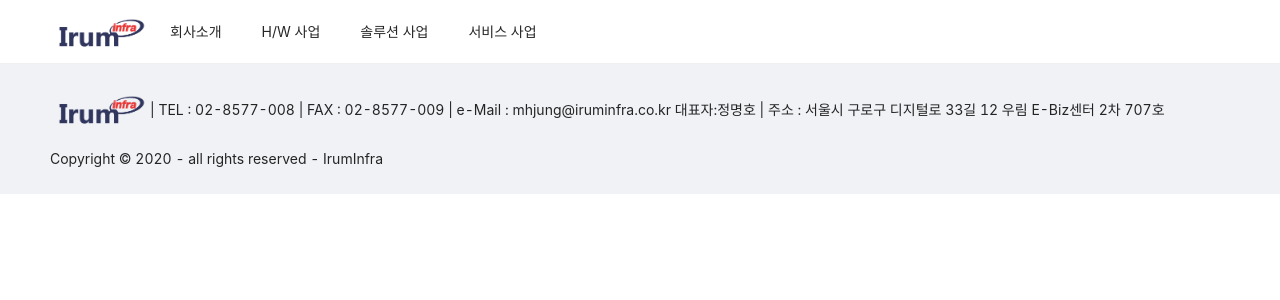
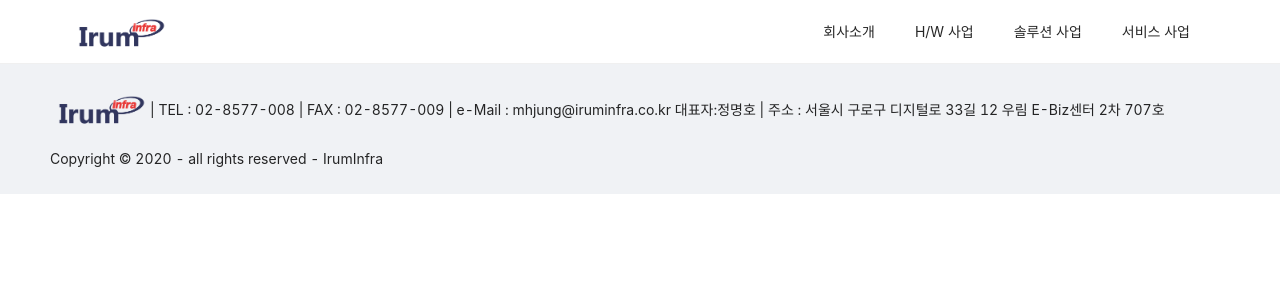
Before and after one commit to younghun1124/IrumInfraWeb, a React (Create React App) app: page /hardware in a window 1280 px wide. Shown: the top 300 px of the page. Built offline with nearby package versions, Linux system fonts and the light colour scheme.

Commit message:
네비게이션 바 최적화

```diff
--- a/src/pages/Nav.js
+++ b/src/pages/Nav.js
@@ -1,7 +1,9 @@
 import React, { useState } from 'react';
 import { Menu, Affix, Row, Col, Layout } from 'antd';
 import { Link } from 'react-router-dom';
-
+import { InnerContainer } from '../styles/CustomStyled';
+/** @jsxImportSource @emotion/react */
+import { jsx, css } from '@emotion/react';
 const { SubMenu } = Menu;
 const Nav = () => {
     const [current, setCurret] = useState('0');
@@ -9,9 +11,12 @@ const Nav = () => {
         setCurret(e.key);
     };
     return (
-        <>
-            <Row>
-                <Col>
+        <InnerContainer
+            css={css`
+                justify-content: space-between;
+            `}
+        >
+            <div>
                 <Link to='/'>
                     <img
                         src='/Logo.png'
@@ -19,37 +24,28 @@ const Nav = () => {
                         style={{ width: '100px' }}
                     />
                 </Link>
-                </Col>
+            </div>
 
-                <Col>
             <Menu
+                mode='horizontal'
                 onClick={handleClick}
                 selectedKeys={[current]}
-                        mode='horizontal'
             >
                 <SubMenu key='company' title='회사소개'>
                     <Menu.Item key='setting:1'>
                         <Link to='/introduction/welcome'>인사말</Link>
                     </Menu.Item>
                     <Menu.Item key='setting:2'>
-                                <Link to='/introduction/businessArea'>
-                                    사업영역
-                                </Link>
+                        <Link to='/introduction/businessArea'>사업영역</Link>
                     </Menu.Item>
                     <Menu.Item key='setting:3'>
-                                <Link to='introduction/organization'>
-                                    조직도
-                                </Link>
+                        <Link to='introduction/organization'>조직도</Link>
                     </Menu.Item>
                     <Menu.Item key='setting:5'>
-                                <Link to='introduction/partners'>
-                                    주요협력사
-                                </Link>
+                        <Link to='introduction/partners'>주요협력사</Link>
                     </Menu.Item>
                     <Menu.Item key='setting:6'>
-                                <Link to='introduction/location'>
-                                    찾아오시는 길
-                                </Link>
+                        <Link to='introduction/location'>찾아오시는 길</Link>
                     </Menu.Item>
                 </SubMenu>
                 <SubMenu key='business' title='H/W 사업'>
@@ -60,9 +56,7 @@ const Nav = () => {
                         <Link to='hardware/storage'>Storage</Link>
                     </Menu.Item>
                     <Menu.Item key='setting:9'>
-                                <Link to='hardware/workstation'>
-                                    Workstation
-                                </Link>
+                        <Link to='hardware/workstation'>Workstation</Link>
                     </Menu.Item>
                     <Menu.Item key='setting:10'>
                         <Link to='hardware/pc'>PC</Link>
@@ -86,9 +80,7 @@ const Nav = () => {
                     </Menu.Item>
                 </SubMenu>
             </Menu>
-                </Col>
-            </Row>
-        </>
+        </InnerContainer>
     );
 };
 export default Nav;
```
Lines whose indentation alone changed are shown as unchanged.
